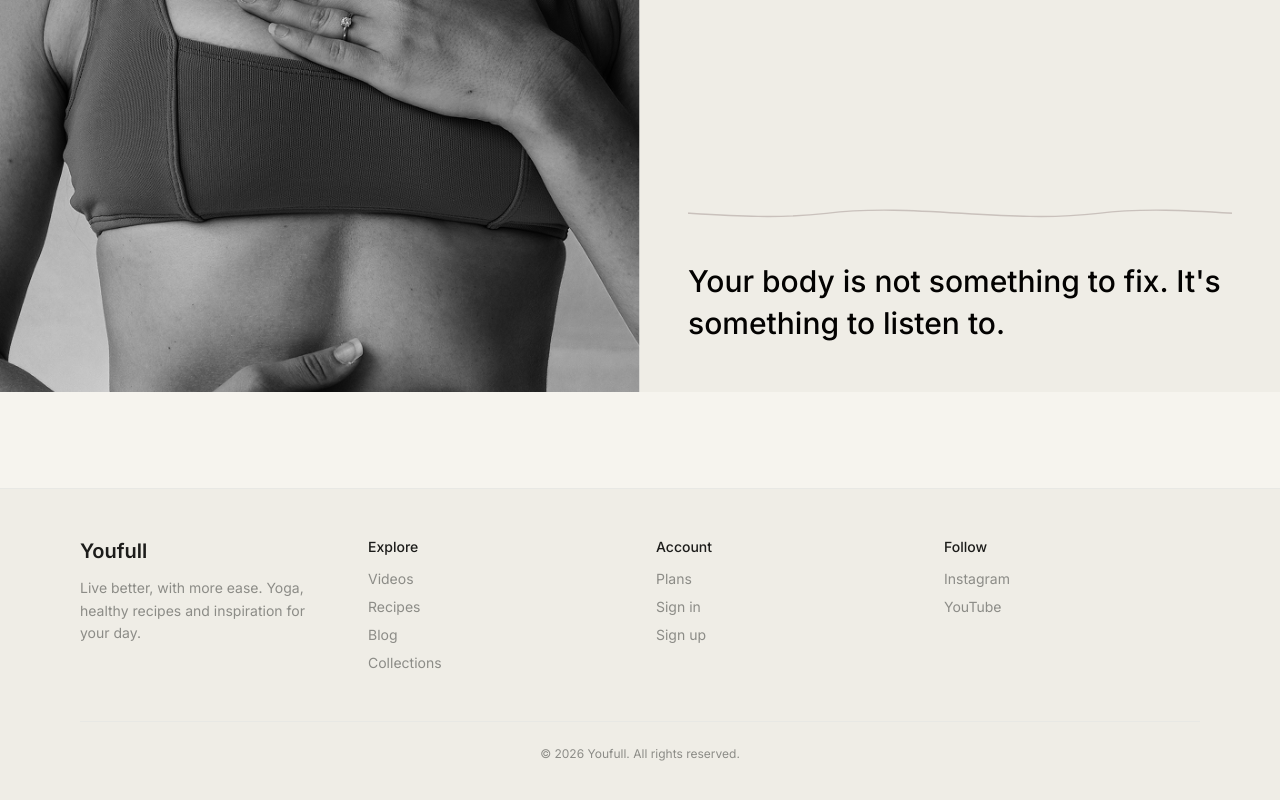
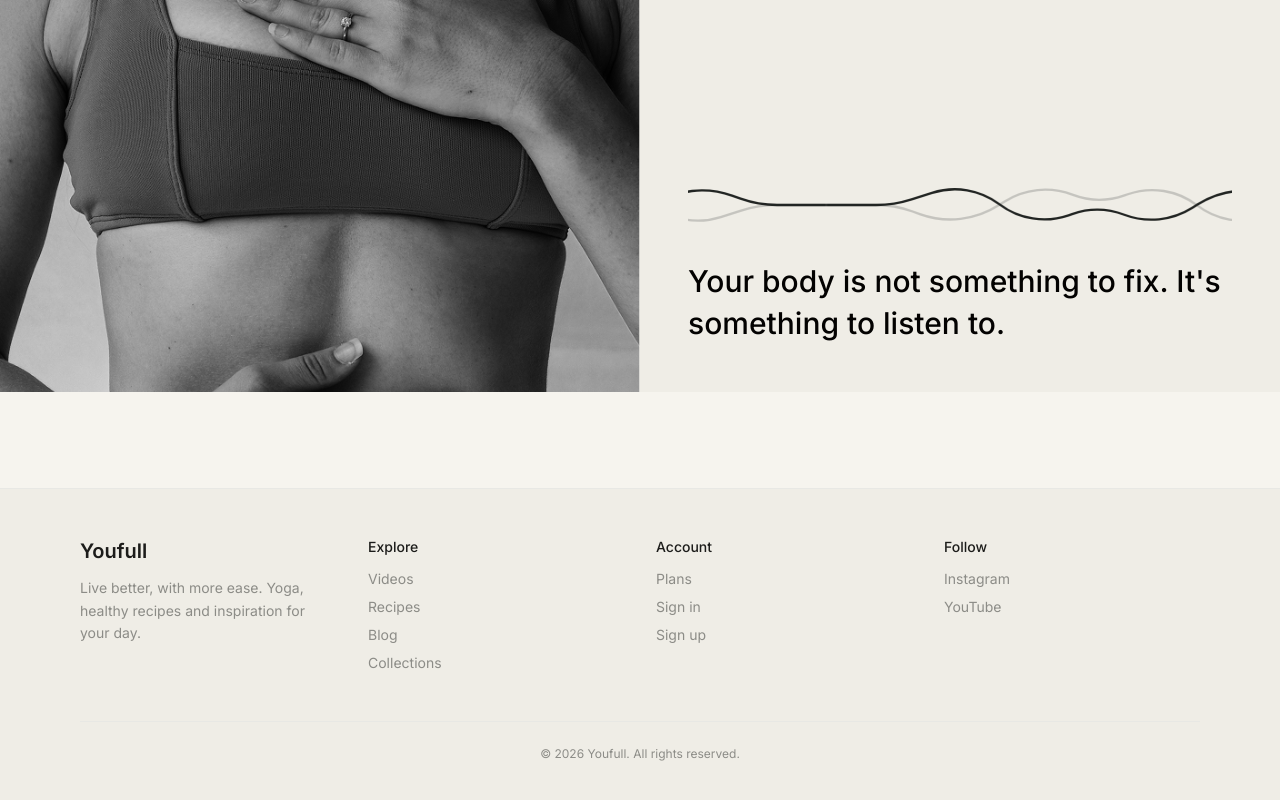
Before and after one commit to fredjesusdesign-stack/youfull, a Next.js app: page / in a window 1280 px wide. Shown: the part 2724-3524 px from the top of the page. Built offline with nearby package versions, Linux system fonts and the light colour scheme; no server answers.

Commit message:
feat: use actual wave.svg with seamless loop animation
Co-Authored-By: Claude Sonnet 4.6 <noreply@anthropic.com>

```diff
--- a/src/components/WaveAnimation.tsx
+++ b/src/components/WaveAnimation.tsx
@@ -3,26 +3,24 @@
 export default function WaveAnimation() {
   return (
     <div className="w-full overflow-hidden mb-8">
-      <svg
-        viewBox="0 0 800 24"
-        fill="none"
-        xmlns="http://www.w3.org/2000/svg"
-        style={{ width: '200%', animation: 'wave-flow 8s linear infinite' }}
+      <style>{`
+        @keyframes wave-flow {
+          0%   { transform: translateX(0); }
+          100% { transform: translateX(-50%); }
+        }
+      `}</style>
+      <div
+        style={{
+          display: 'flex',
+          width: '200%',
+          animation: 'wave-flow 8s linear infinite',
+        }}
       >
-        <style>{`
-          @keyframes wave-flow {
-            0%   { transform: translateX(0); }
-            100% { transform: translateX(-50%); }
-          }
-        `}</style>
-        <path
-          d="M0 12 C66 4, 133 20, 200 12 C266 4, 333 20, 400 12 C466 4, 533 20, 600 12 C666 4, 733 20, 800 12"
-          stroke="#c9c1bc"
-          strokeWidth="1"
-          fill="none"
-          strokeLinecap="round"
-        />
-      </svg>
+        {/* eslint-disable-next-line @next/next/no-img-element */}
+        <img src="/wave.svg" alt="" style={{ width: '50%' }} />
+        {/* eslint-disable-next-line @next/next/no-img-element */}
+        <img src="/wave.svg" alt="" style={{ width: '50%' }} />
+      </div>
     </div>
   )
 }
```
Also changed, not shown: public/wave.svg (added).
